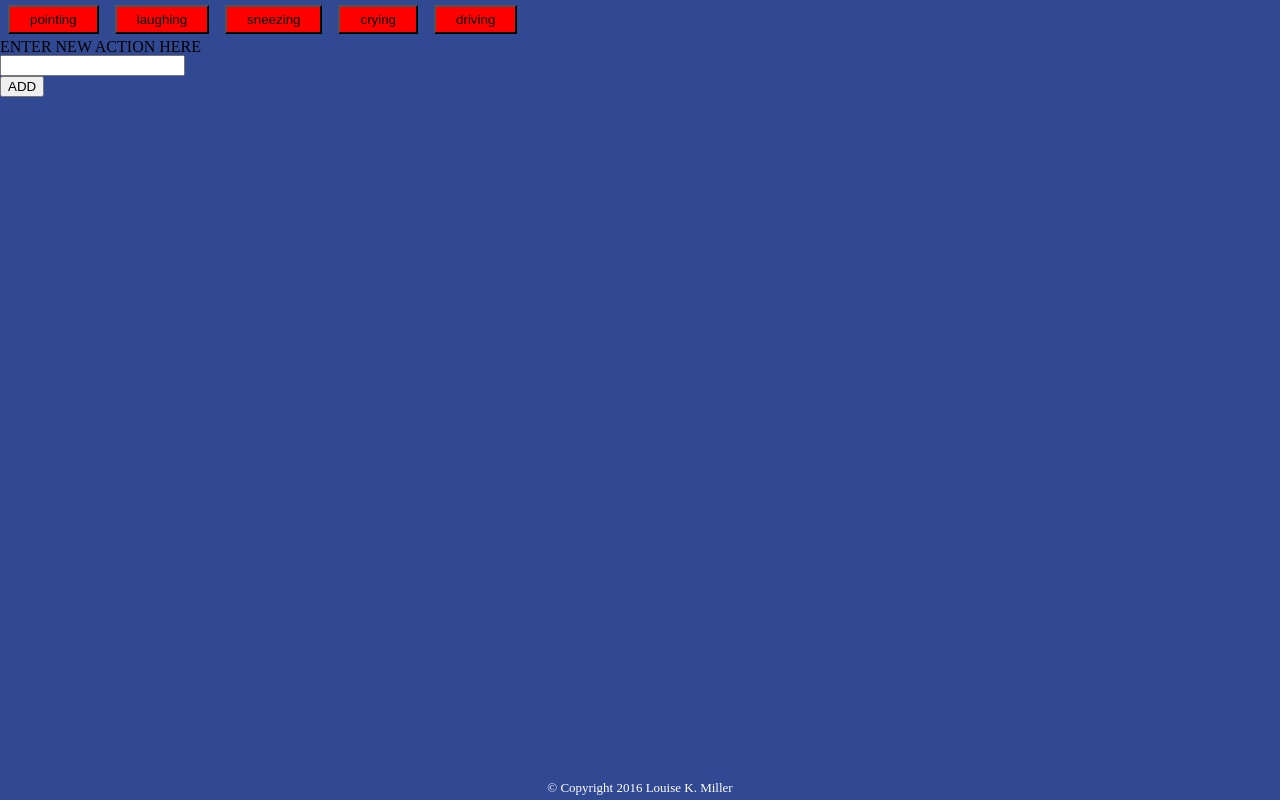
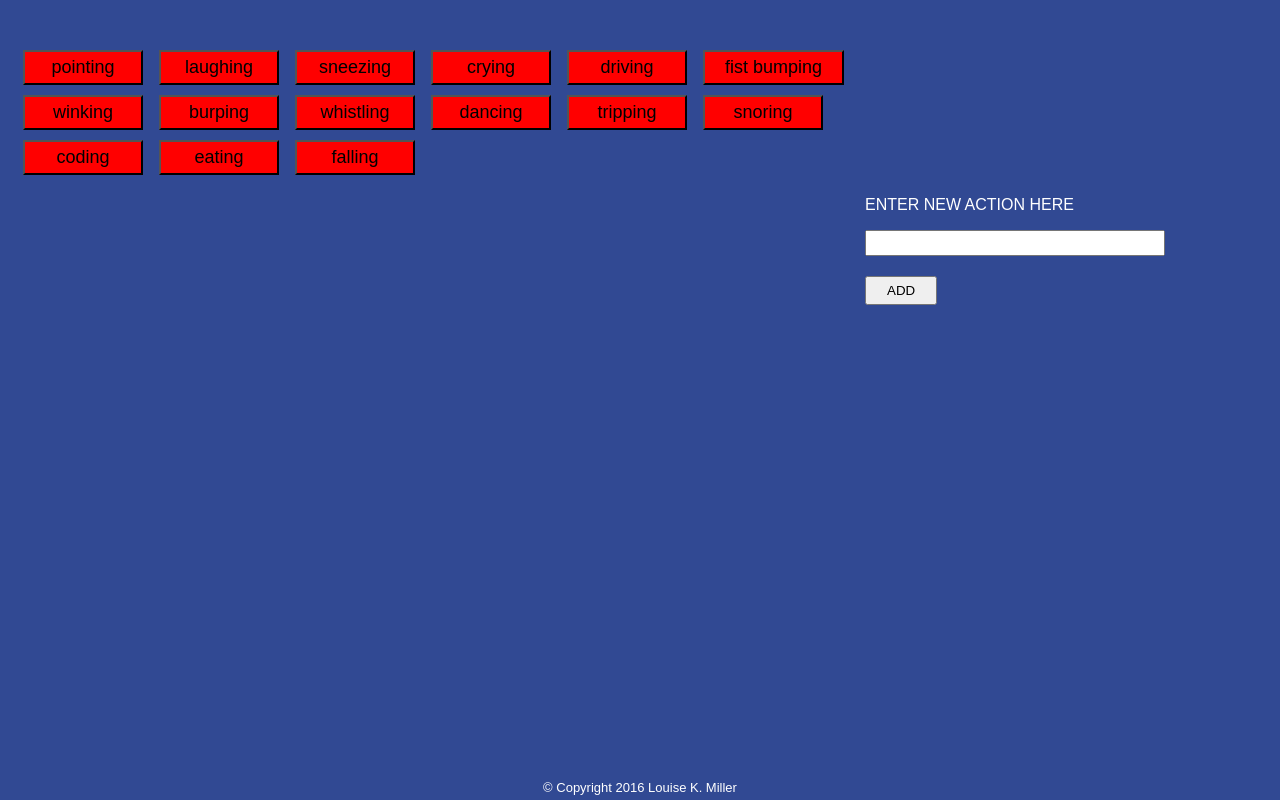
Before and after one commit to LouiseKMiller/week-6-api, a PHP site: page / in a window 1280 px wide. Run offline with PHP 8.4, Linux system fonts and the light colour scheme.

Commit message:
working version

```diff
--- a/assets/css/style.css
+++ b/assets/css/style.css
@@ -12,16 +12,65 @@ label, input {
 	display: block;
 }
 
+body {
+	color: #fff;
+	font-family: Arial, Helvetica, sans-serif;
+}
+
+.mainBlock {
+	padding: 15px 15px;
+}
+
+#buttonDiv {
+	width: 900px;
+	display: inline-block;
+	margin-top: 30px;
+}
+
 .actionButton {
 	background-color: red;
 	margin: 5px 8px;
 	padding: 5px 20px;
+	min-width: 120px;
+	font-size: 18px;
+	color: #000;
+}
+
+.actionButton:hover {
+	background-color: green;
+}
+
+form {
+	width: 400px;
+	float: right;
+}
+
+label {
+	line-height: 50px;
+}
+
+#userInput {
+	line-height: 20px;
+	width: 300px;
+}
+
+#inputButton {
+	margin: 20px 0px;
+	padding: 5px 20px;
+}
+
+#actionsDiv {
+	margin-top: 30px;
 }
 
 .ivContainer {
 	display: inline-block;
 	width: 300px;
 	height: 250px;
+}
+
+h2 {
+	margin: 5px;
 }
 
 .imageVideoObject {
--- a/assets/javascript/app.js
+++ b/assets/javascript/app.js
@@ -16,11 +16,33 @@ var allActions = [
 	 {action: "crying",
 	 imagesInfo: []},
 	 {action: "driving",
-	 imagesInfo: []}
+	 imagesInfo: []},
+	 {action: "fist bumping",
+	 imagesInfo: []},
+	 {action: "winking",
+	 imagesInfo: []},
+	 {action: "burping",
+	 imagesInfo: []},
+	 {action: "whistling",
+	 imagesInfo: []},
+	 {action: "dancing",
+	 imagesInfo: []},
+	 {action: "tripping",
+	 imagesInfo: []},
+	 {action: "snoring",
+	 imagesInfo: []},
+	 {action: "coding",
+	 imagesInfo: []},
+	 {action: "eating",
+	 imagesInfo: []},
+	 {action: "falling",
+	 imagesInfo: []},
 	];
 
 //=================================
 //  THIS CREATES A BUTTON FOR EACH ACTION IN THE allActions OBJECT
+// each button has class .actionButton
+// and dttributes data-name =action, data-index = allActions array index
 
 function showButtons() {
 	$('#buttonDiv').empty();
@@ -53,9 +75,12 @@ $('#inputButton').on("click", function(event){
 
  $('#buttonDiv').on('click', '.actionButton', function(event) {
 
- 	// get data-name of button that initiated the event
-   var action = $(this).attr('data-name');
-   var actionIndex = $(this).attr('data-index');
+ 	$('#actionsDiv').empty();
+ 	// get data-name and data-index of button that initiated the event
+ 	// index points you to correct object in allActions array
+ 	//
+   var action = $(this).data('name');
+   var actionIndex = $(this).data('index');
 
     // create the query URL.  it uses an api-key and tag of cats
    var queryURL = "http://api.giphy.com/v1/gifs/search?q=" + action + "&api_key=dc6zaTOxFJmzC&limit=10"
@@ -69,48 +94,59 @@ $('#inputButton').on("click", function(event){
         // loop through the response array - should be 10
         for (var i=0; i<response.data.length; i++) {
             // store the image URL that is found in the response data field data.image_original_url
-         	var imageUrl = response.data[i].images.original_still.url;
+         	var stillUrl = response.data[i].images.original_still.url;
 
-   	    	var videoUrl = response.data[i].images.original.url;
+   	    	var animateUrl = response.data[i].images.original.url;
+
+   	    	var rating = response.data[i].rating;
 
       		// store jquery object
       		var ivContainer = $("<div>");
      		var actionImage = $("<img>");
-      		var actionVideo = $("<video>");
 
       		// to the image or video container, add the ivContainer class
       		ivContainer.addClass('ivContainer');
+      		ivContainer.attr('data-imageIndex', i);
+           	ivContainer.attr('data-actionIndex', actionIndex);
+
 
       		// to the image jquery object, we add the attributes of the giphy still URL and an alt attribute
-          	actionImage.attr('src', imageUrl);
+          	actionImage.attr('src', stillUrl);
            	actionImage.attr('alt', 'GIPHy image');
-           	actionImage.attr('data-index', i);
            	actionImage.height('200px');
            	actionImage.width('250px');
-           	actionImage.addClass('imageVideoObj');
-
-           	// to the video jquery object, we add the attributes of the giphy video URL and video type
-           	actionVideo.attr('src', videoUrl);
-           	actionVideo.addClass('imageVideoObj');
+           	actionImage.attr('data-state', "still");
 
         	// prepend still image to the images div
         	$('#actionsDiv').prepend(ivContainer);
+        	$('.ivContainer').eq(0).append("<h2>Rating: "+rating+"</h2>");
         	$('.ivContainer').eq(0).append(actionImage);
 
         	// store the information in the allActions object
         	allActions[actionIndex].imagesInfo.push({
-       			"stillElement": actionImage,
-       			"videoElement" : actionVideo,
-       			"status" : "still"
+       			"stillURL": stillUrl,
+       			"animateURL" : animateUrl
         		})
             } // end of for loop
     });
 });  // end of on click event handler
+//======================================
+//  EVENT HANDLER FOR IMAGE
+//  learning about event delegation
 
- $('#actionsDiv').on('click', '.imageVideoObj', function(event) {
- 	var imageIndex = $(this).attr('data-index');
- 	var imageStatus = $(this).status;
- 	console.log ('you are here');
+ $('#actionsDiv').on('click', 'img', function(event) {
+
+ 	var actionIndex = $(this).closest('.ivContainer').data('actionindex');
+ 	var imageIndex = $(this).closest('.ivContainer').data('imageindex');
+
+ 	if  ($(this).attr('data-state')=="still") {
+ 		$(this).attr('src', allActions[actionIndex].imagesInfo[imageIndex].animateURL);
+ 		$(this).attr('data-state', 'animate');
+ 	}
+ 	else {
+ 		$(this).attr('src', allActions[actionIndex].imagesInfo[imageIndex].stillURL);
+ 		$(this).attr('data-state', 'still');
+ 	}
 
  });
 
```
